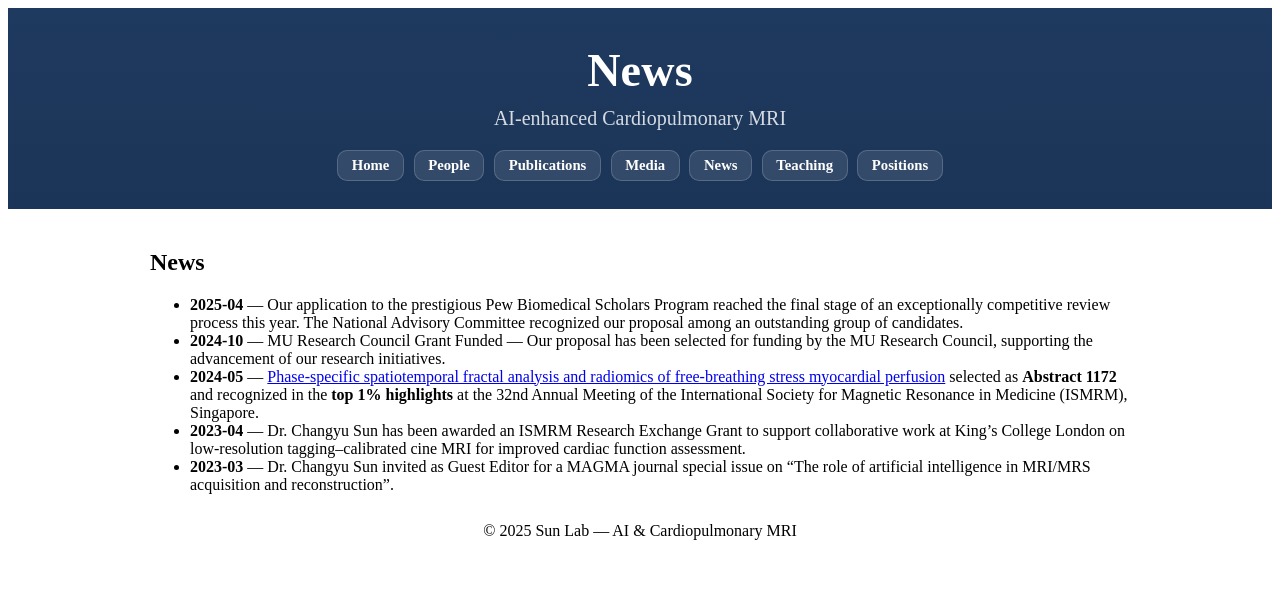
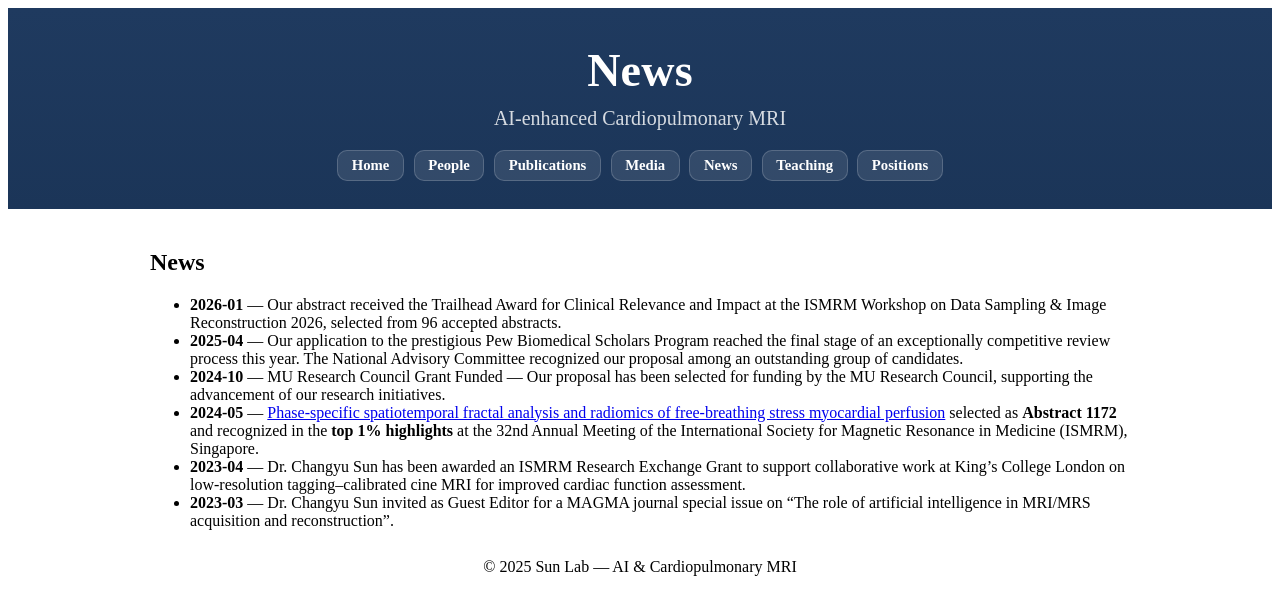
Before and after one commit to MRImagingLab/research, a Jekyll site: the page built from news.md, in a window 1280 px wide. Shown: the top 615 px of the page. Built offline with Jekyll 4.4.1, drawn with Linux system fonts in a browser that asks for light colours.

Commit message:
Update news.md

```diff
--- a/news.md
+++ b/news.md
@@ -6,6 +6,7 @@ permalink: /news
 
 
 # News
+- **2026-01** — Our abstract received the Trailhead Award for Clinical Relevance and Impact at the ISMRM Workshop on Data Sampling & Image Reconstruction 2026, selected from 96 accepted abstracts.
 - **2025-04** — Our application to the prestigious Pew Biomedical Scholars Program reached the final stage of an exceptionally competitive review process this year. The National Advisory Committee recognized our proposal among an outstanding group of candidates.
 - **2024-10** — MU Research Council Grant Funded — Our proposal has been selected for funding by the MU Research Council, supporting the advancement of our research initiatives.
 - **2024-05** — [Phase-specific spatiotemporal fractal analysis and radiomics of free-breathing stress myocardial perfusion](https://archive.ismrm.org/2024/1172.html) selected as **Abstract 1172** and recognized in the **top 1% highlights** at the 32nd Annual Meeting of the International Society for Magnetic Resonance in Medicine (ISMRM), Singapore.
```
